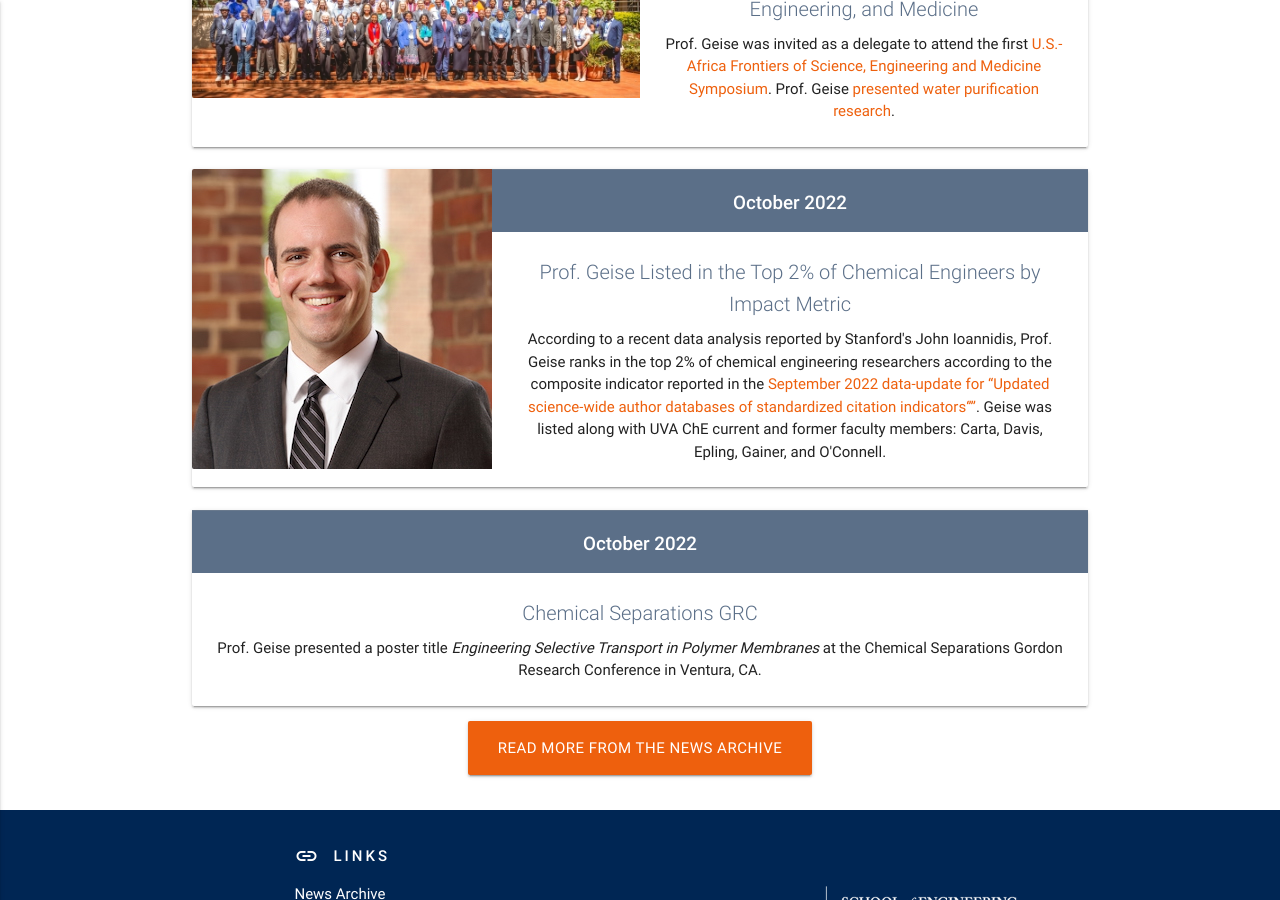
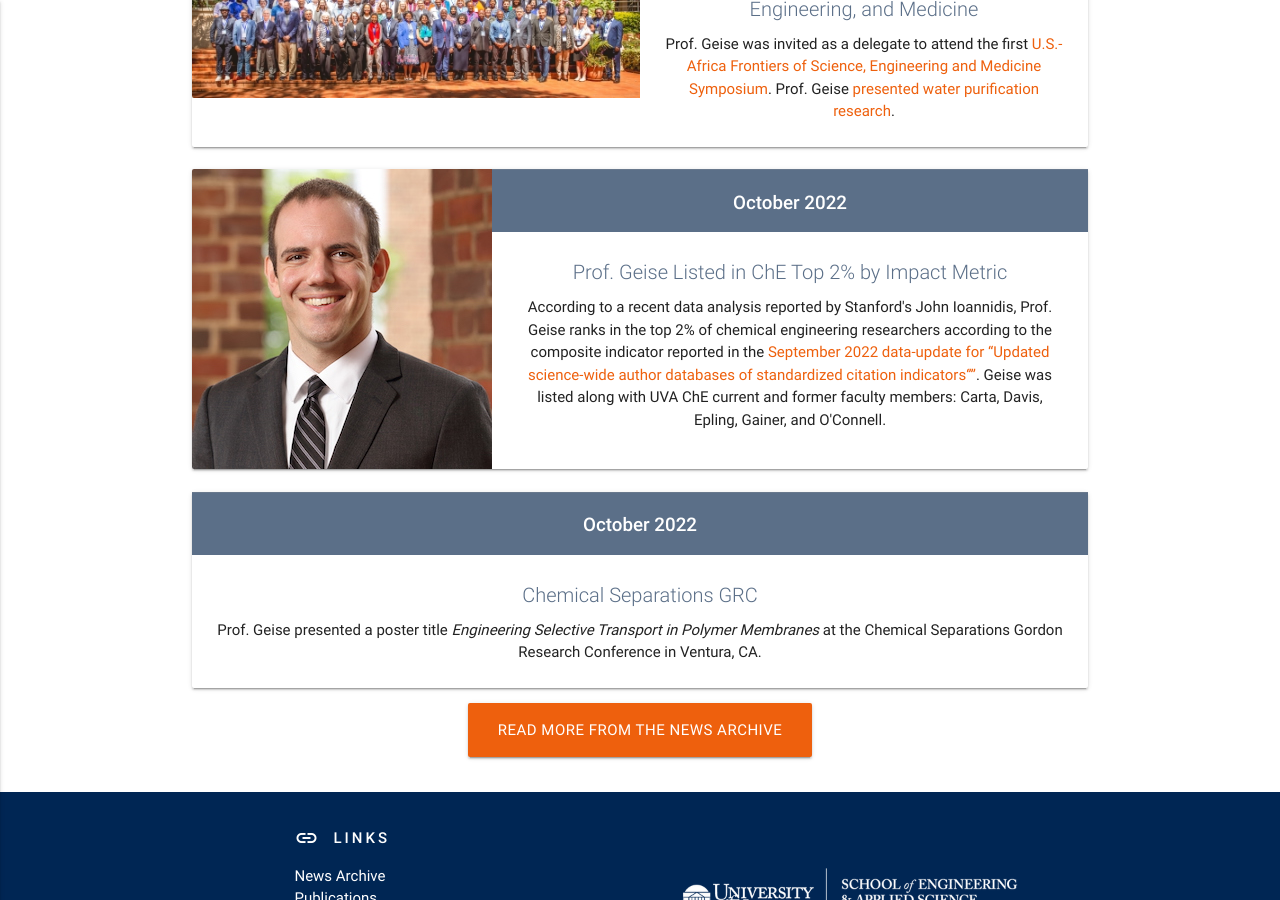
Before and after one commit to geisegroup/geisegroup.github.io, a Jekyll site: the page built from index.md, in a window 1280 px wide and 900 px high, scrolled down 2945 px. Built offline with Jekyll 4.4.1, drawn with Linux system fonts in a browser that asks for light colours; nearby versions of some CDN libraries.

Commit message:
Update 22_geise-impact.html

```diff
--- a/_newsItems/22_geise-impact.html
+++ b/_newsItems/22_geise-impact.html
@@ -1,7 +1,7 @@
 ---
 date: 2022-10-10
 year: 2022
-title: Prof. Geise Listed in the Top 2% of Chemical Engineers by Impact Metric
+title: Prof. Geise Listed in ChE Top 2% by Impact Metric
 text: According to a recent data analysis reported by Stanford's John Ioannidis, Prof. Geise ranks in the top 2% of chemical engineering researchers according to the composite indicator reported in the <a href="https://doi.org/10.17632/btchxktzyw.4" target="_blank" rel="noopener">September 2022 data-update for <q>Updated science-wide author databases of standardized citation indicators<q></a>. Geise was listed along with UVA ChE current and former faculty members&#58; Carta, Davis, Epling, Gainer, and O'Connell.
 image: GGeise02.jpg
 ---
```
